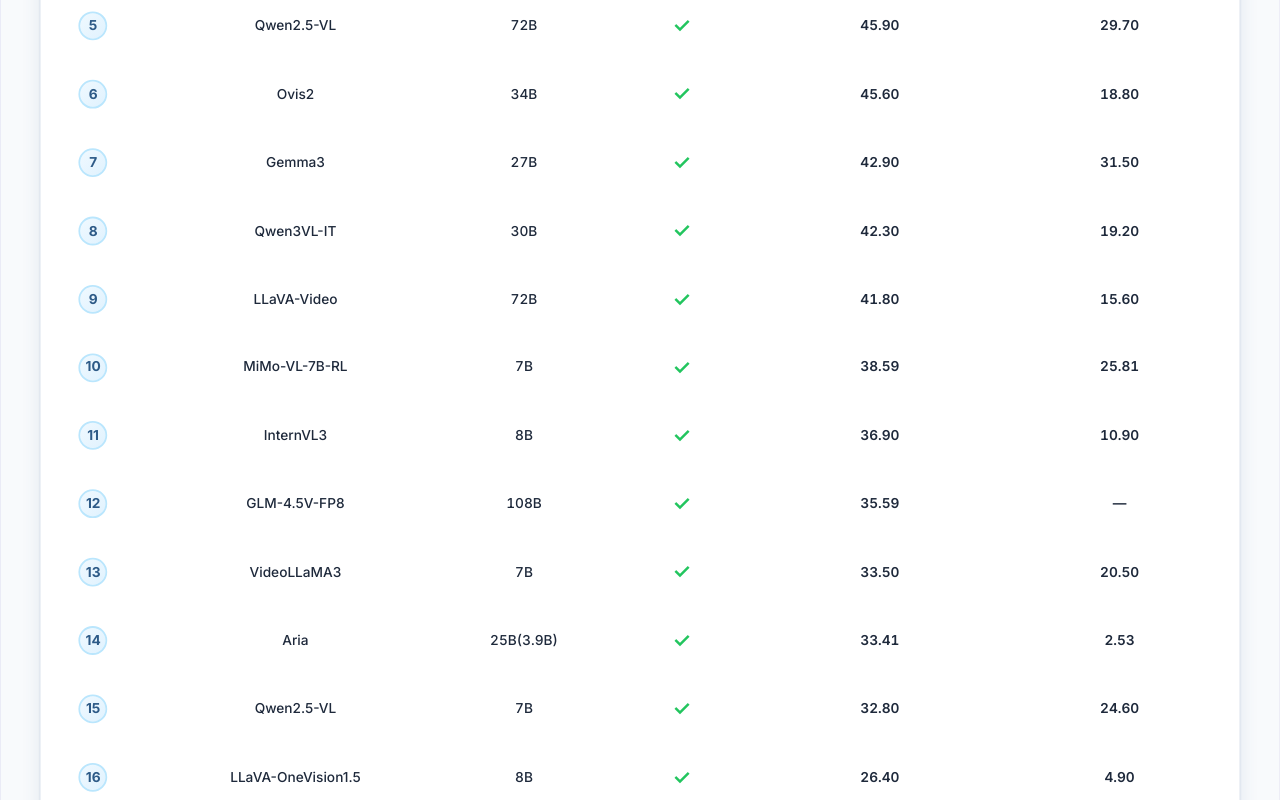
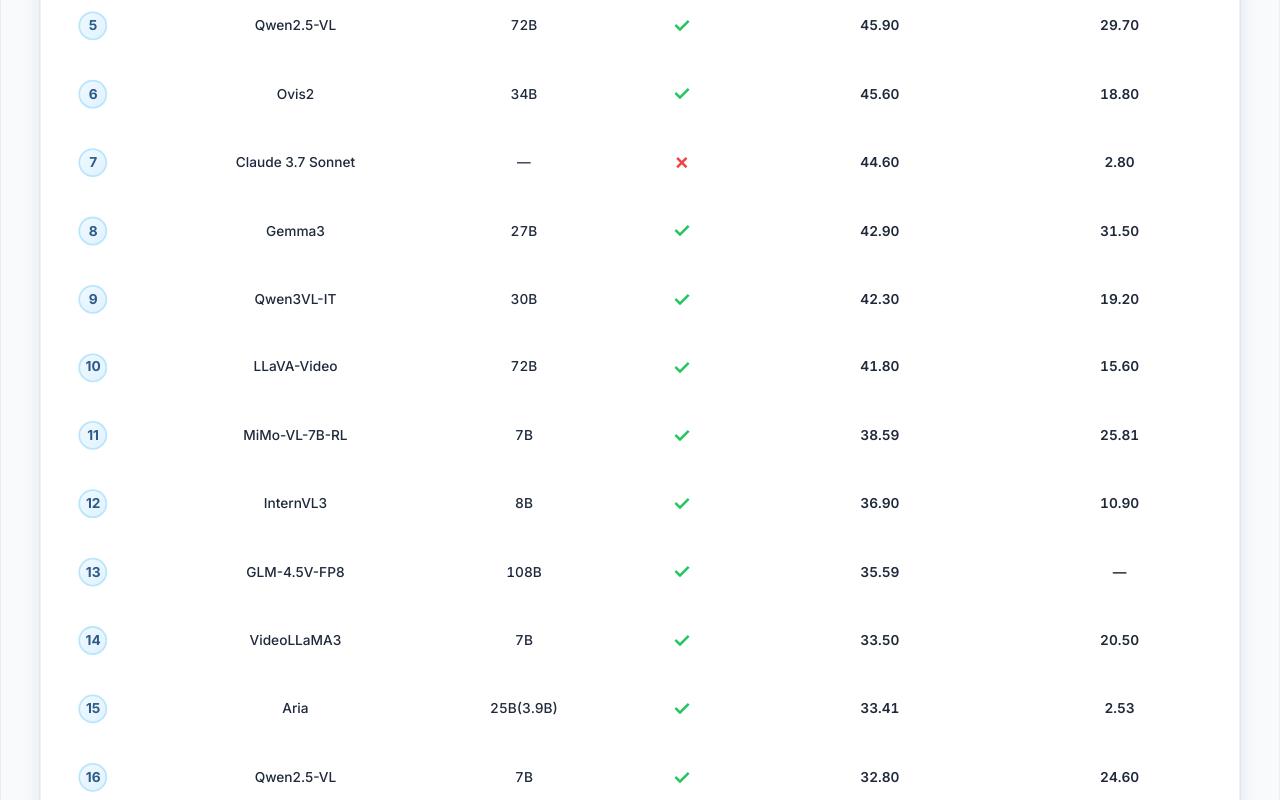
Before and after one commit to manzar96/mf2.io, a React (Create React App) app: page / in a window 1280 px wide. Shown: the part 4440-5240 px from the top of the page. Built offline with nearby package versions, Linux system fonts and the light colour scheme; the HTML template or start-up script is replaced by a standard one.

Commit message:
Add Claude 3.7 Sonnet to leaderboard

```diff
--- a/src/components/LeaderboardSection.js
+++ b/src/components/LeaderboardSection.js
@@ -10,20 +10,21 @@
     { rank: 4, model: 'InternVL3.5', parameters: '38B', openSource: true, videoTranscript: 46.2, videoOnly: 26.6 },
     { rank: 5, model: 'Qwen2.5-VL', parameters: '72B', openSource: true, videoTranscript: 45.9, videoOnly: 29.7 },
     { rank: 6, model: 'Ovis2', parameters: '34B', openSource: true, videoTranscript: 45.6, videoOnly: 18.8 },
-    { rank: 7, model: 'Gemma3', parameters: '27B', openSource: true, videoTranscript: 42.9, videoOnly: 31.5 },
-    { rank: 8, model: 'Qwen3VL-IT', parameters: '30B', openSource: true, videoTranscript: 42.3, videoOnly: 19.2 },
-    { rank: 9, model: 'LLaVA-Video', parameters: '72B', openSource: true, videoTranscript: 41.8, videoOnly: 15.6 },
-    { rank: 10, model: 'MiMo-VL-7B-RL', parameters: '7B', openSource: true, videoTranscript: 38.59, videoOnly: 25.81 },
-    { rank: 11, model: 'InternVL3', parameters: '8B', openSource: true, videoTranscript: 36.9, videoOnly: 10.9 },
-    { rank: 12, model: 'GLM-4.5V-FP8', parameters: '108B', openSource: true, videoTranscript: 35.59, videoOnly: null },
-    { rank: 13, model: 'VideoLLaMA3', parameters: '7B', openSource: true, videoTranscript: 33.5, videoOnly: 20.5 },
-    { rank: 14, model: 'Aria', parameters: '25B(3.9B)', openSource: true, videoTranscript: 33.41, videoOnly: 2.53 },
-    { rank: 15, model: 'Qwen2.5-VL', parameters: '7B', openSource: true, videoTranscript: 32.8, videoOnly: 24.6 },
-    { rank: 16, model: 'LLaVA-OneVision1.5', parameters: '8B', openSource: true, videoTranscript: 26.4, videoOnly: 4.9 },
-    { rank: 17, model: 'LLaVA-Video', parameters: '7B', openSource: true, videoTranscript: 19.0, videoOnly: 6.6 },
-    { rank: 18, model: 'LongVILA-R1', parameters: '7B', openSource: true, videoTranscript: 16.9, videoOnly: 11.5 },
-    { rank: 19, model: 'mPLUG-Owl3', parameters: '7B', openSource: true, videoTranscript: null, videoOnly: null, hasAsterisk: true },
-    { rank: 20, model: 'Kangaroo', parameters: '8B', openSource: true, videoTranscript: null, videoOnly: null, hasAsterisk: true },
+    { rank: 7, model: 'Claude 3.7 Sonnet', parameters: '—', openSource: false, videoTranscript: 44.6, videoOnly: 2.8 },
+    { rank: 8, model: 'Gemma3', parameters: '27B', openSource: true, videoTranscript: 42.9, videoOnly: 31.5 },
+    { rank: 9, model: 'Qwen3VL-IT', parameters: '30B', openSource: true, videoTranscript: 42.3, videoOnly: 19.2 },
+    { rank: 10, model: 'LLaVA-Video', parameters: '72B', openSource: true, videoTranscript: 41.8, videoOnly: 15.6 },
+    { rank: 11, model: 'MiMo-VL-7B-RL', parameters: '7B', openSource: true, videoTranscript: 38.59, videoOnly: 25.81 },
+    { rank: 12, model: 'InternVL3', parameters: '8B', openSource: true, videoTranscript: 36.9, videoOnly: 10.9 },
+    { rank: 13, model: 'GLM-4.5V-FP8', parameters: '108B', openSource: true, videoTranscript: 35.59, videoOnly: null },
+    { rank: 14, model: 'VideoLLaMA3', parameters: '7B', openSource: true, videoTranscript: 33.5, videoOnly: 20.5 },
+    { rank: 15, model: 'Aria', parameters: '25B(3.9B)', openSource: true, videoTranscript: 33.41, videoOnly: 2.53 },
+    { rank: 16, model: 'Qwen2.5-VL', parameters: '7B', openSource: true, videoTranscript: 32.8, videoOnly: 24.6 },
+    { rank: 17, model: 'LLaVA-OneVision1.5', parameters: '8B', openSource: true, videoTranscript: 26.4, videoOnly: 4.9 },
+    { rank: 18, model: 'LLaVA-Video', parameters: '7B', openSource: true, videoTranscript: 19.0, videoOnly: 6.6 },
+    { rank: 19, model: 'LongVILA-R1', parameters: '7B', openSource: true, videoTranscript: 16.9, videoOnly: 11.5 },
+    { rank: 20, model: 'mPLUG-Owl3', parameters: '7B', openSource: true, videoTranscript: null, videoOnly: null, hasAsterisk: true },
+    { rank: 21, model: 'Kangaroo', parameters: '8B', openSource: true, videoTranscript: null, videoOnly: null, hasAsterisk: true },
   ];
 
   return (
```
